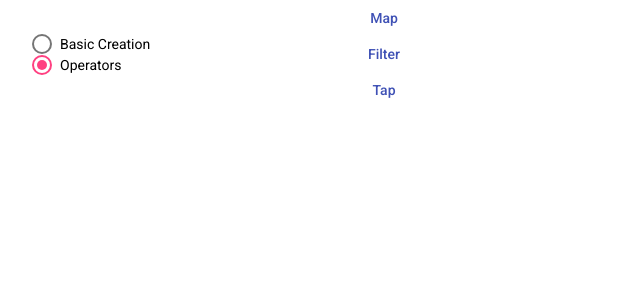
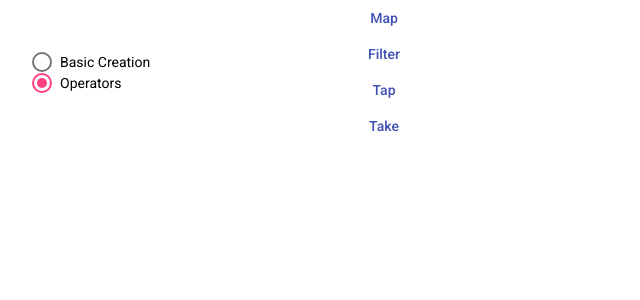
Before and after one commit to IsabelSleigman/rxjs-app, an Angular app: page / in a window 1280 px wide. Both pictures are taken after a click on the label "Operators". Shown: the top 300 px of the page, without its empty margins (0-640 px from the left). Built offline with nearby package versions, Linux system fonts and the light colour scheme.

Commit message:
aprendendo sobre take

```diff
--- a/src/app/operators/operators.component.html
+++ b/src/app/operators/operators.component.html
@@ -2,5 +2,6 @@
     <button mat-button color="primary" (click)="mapClick()">Map</button>
     <button mat-button color="primary" (click)="filterClick()">Filter</button>
     <button mat-button color="primary" (click)="tapClick()">Tap</button>
+    <button mat-button color="primary" (click)="takeClick()">Take</button>
 
 </div>
--- a/src/app/operators/operators.component.ts
+++ b/src/app/operators/operators.component.ts
@@ -1,6 +1,6 @@
 import { Component, OnInit } from '@angular/core';
-import { from, fromEvent, interval } from 'rxjs';
-import { delay, filter, map, tap } from 'rxjs/operators';
+import { from, fromEvent, interval, Observable, Subscription } from 'rxjs';
+import { delay, filter, map, take, tap } from 'rxjs/operators';
 
 @Component({
   selector: 'app-operators',
@@ -59,4 +59,21 @@ export class OperatorsComponent implements OnInit {
       )
       .subscribe(i => console.log(i));
   }
+
+  takeClick(){
+    const observable = new Observable((observer) =>
+    {
+      let i;
+      for(i=0;i<20;i++)
+        setTimeout(() => observer.next(Math.floor(Math.random()*100)), i*100)
+        setTimeout(()=> observer.complete(), i*100)
+    });
+
+    const s: Subscription = observable
+    .pipe(
+      tap(i => console.log(i)),
+      take(10)
+    )
+    .subscribe(v => console.log('Final: ', v));
+  }
 }
```
